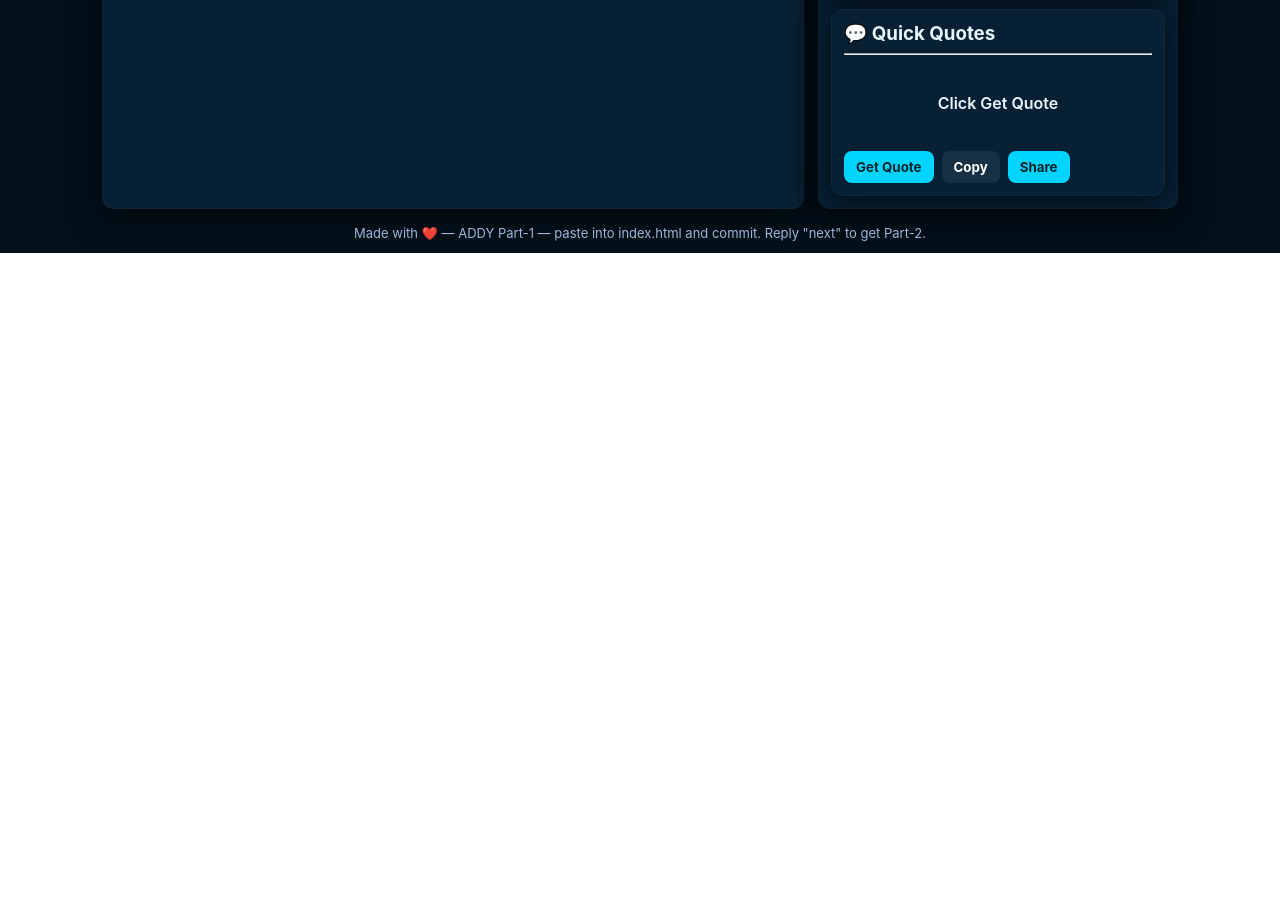
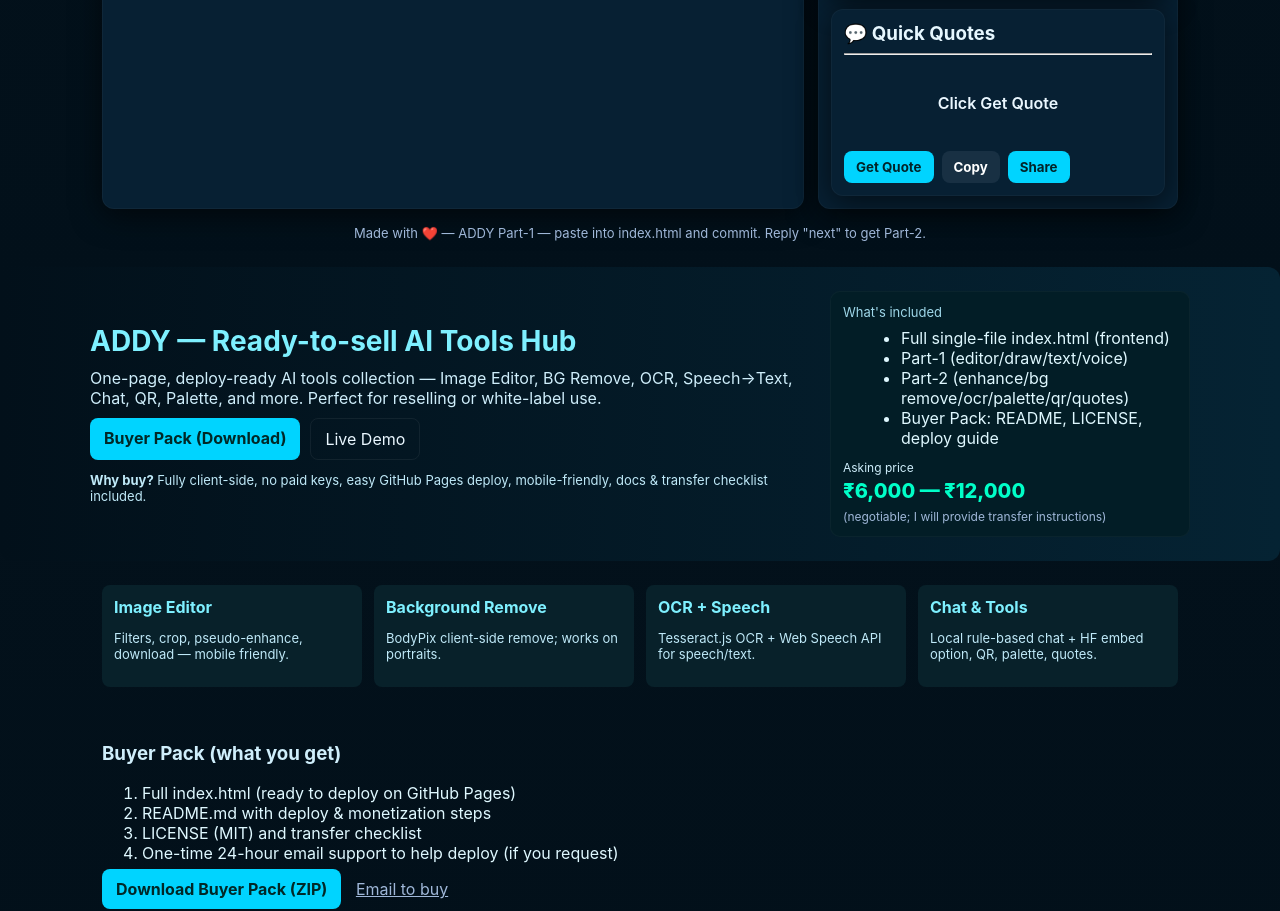
Before and after one commit to gulladj61-sketch/ADDY-budyy, a plain HTML site: page index.html in a window 1280 px wide. Shown: the part 1278-2189 px from the top of the page. Before the commit the page ends 1531 px from the top, so only its background shows below. Drawn offline with nearby package versions, Linux system fonts and the light colour scheme.

Commit message:
Update ai agent

```diff
--- a/index.html
+++ b/index.html
@@ -1053,4 +1053,71 @@
 
 /* ========== End of Module ========= */
 </script>
-<!-- END ADDY Part-2 (3/4) -->
+<!-- END ADDY Part-2 (3/4) --><!-- ADDY: Buyer-Friendly Hero + Features + Pricing CTA (paste into <body>) -->
+<section id="sale-hero" style="padding:24px;background:linear-gradient(90deg,#02101a,#052333);color:#e9fbff;border-radius:12px;margin:12px 0;">
+  <div style="max-width:1100px;margin:0 auto;display:flex;gap:18px;align-items:center;flex-wrap:wrap;">
+    <div style="flex:1;min-width:280px">
+      <h1 style="margin:0;font-size:28px;color:#7ef0ff">ADDY — Ready-to-sell AI Tools Hub</h1>
+      <p style="color:#cfeefb;margin:10px 0;">One-page, deploy-ready AI tools collection — Image Editor, BG Remove, OCR, Speech→Text, Chat, QR, Palette, and more. Perfect for reselling or white-label use.</p>
+      <div style="display:flex;gap:10px;flex-wrap:wrap;margin-top:10px">
+        <a href="#buyer-pack" style="background:#00d4ff;color:#012827;padding:10px 14px;border-radius:8px;font-weight:700;text-decoration:none;">Buyer Pack (Download)</a>
+        <a href="#demo" style="background:transparent;border:1px solid rgba(255,255,255,0.06);color:#eaf7ff;padding:10px 14px;border-radius:8px;text-decoration:none;">Live Demo</a>
+      </div>
+      <div style="margin-top:12px;color:#bfe9f8;font-size:13px;">
+        <strong>Why buy?</strong> Fully client-side, no paid keys, easy GitHub Pages deploy, mobile-friendly, docs & transfer checklist included.
+      </div>
+    </div>
+    <div style="width:360px;min-width:260px">
+      <div style="background:#021d26;padding:12px;border-radius:10px;border:1px solid rgba(255,255,255,0.03)">
+        <div style="font-size:13px;color:#9fd8ea">What's included</div>
+        <ul style="margin:8px 0 0 18px;color:#dff8ff">
+          <li>Full single-file index.html (frontend)</li>
+          <li>Part-1 (editor/draw/text/voice)</li>
+          <li>Part-2 (enhance/bg remove/ocr/palette/qr/quotes)</li>
+          <li>Buyer Pack: README, LICENSE, deploy guide</li>
+        </ul>
+        <div style="margin-top:12px">
+          <div style="font-size:12px;color:#cfeefb">Asking price</div>
+          <div style="font-weight:800;font-size:20px;margin-top:4px;color:#00ffc8">₹6,000 — ₹12,000</div>
+          <div style="font-size:12px;color:#9fb7d8;margin-top:6px">(negotiable; I will provide transfer instructions)</div>
+        </div>
+      </div>
+    </div>
+  </div>
+</section>
+
+<!-- Quick Features Grid -->
+<section id="sale-features" style="max-width:1100px;margin:12px auto;padding:12px;display:grid;grid-template-columns:repeat(auto-fit,minmax(220px,1fr));gap:12px">
+  <div style="background:#08212a;padding:12px;border-radius:8px">
+    <h4 style="margin:0;color:#7ef0ff">Image Editor</h4>
+    <p class="small" style="color:#bfe9f8">Filters, crop, pseudo-enhance, download — mobile friendly.</p>
+  </div>
+  <div style="background:#08212a;padding:12px;border-radius:8px">
+    <h4 style="margin:0;color:#7ef0ff">Background Remove</h4>
+    <p class="small" style="color:#bfe9f8">BodyPix client-side remove; works on portraits.</p>
+  </div>
+  <div style="background:#08212a;padding:12px;border-radius:8px">
+    <h4 style="margin:0;color:#7ef0ff">OCR + Speech</h4>
+    <p class="small" style="color:#bfe9f8">Tesseract.js OCR + Web Speech API for speech/text.</p>
+  </div>
+  <div style="background:#08212a;padding:12px;border-radius:8px">
+    <h4 style="margin:0;color:#7ef0ff">Chat & Tools</h4>
+    <p class="small" style="color:#bfe9f8">Local rule-based chat + HF embed option, QR, palette, quotes.</p>
+  </div>
+</section>
+
+<!-- Buyer Pack anchor (hidden download link will be added by script) -->
+<section id="buyer-pack" style="max-width:1100px;margin:8px auto;padding:12px">
+  <h3 style="color:#cfeefb">Buyer Pack (what you get)</h3>
+  <ol style="color:#dff8ff">
+    <li>Full index.html (ready to deploy on GitHub Pages)</li>
+    <li>README.md with deploy & monetization steps</li>
+    <li>LICENSE (MIT) and transfer checklist</li>
+    <li>One-time 24-hour email support to help deploy (if you request)</li>
+  </ol>
+  <div style="margin-top:10px">
+    <a id="downloadPackBtn" href="#" style="background:#00d4ff;color:#012827;padding:10px 14px;border-radius:8px;font-weight:700;text-decoration:none">Download Buyer Pack (ZIP)</a>
+    <a href="mailto:your-email@example.com?subject=Interested%20in%20ADDY%20Buyer%20Pack" style="margin-left:10px;color:#9fb7d8;text-decoration:underline">Email to buy</a>
+  </div>
+</section>
+<!-- END sale UI -->
```
